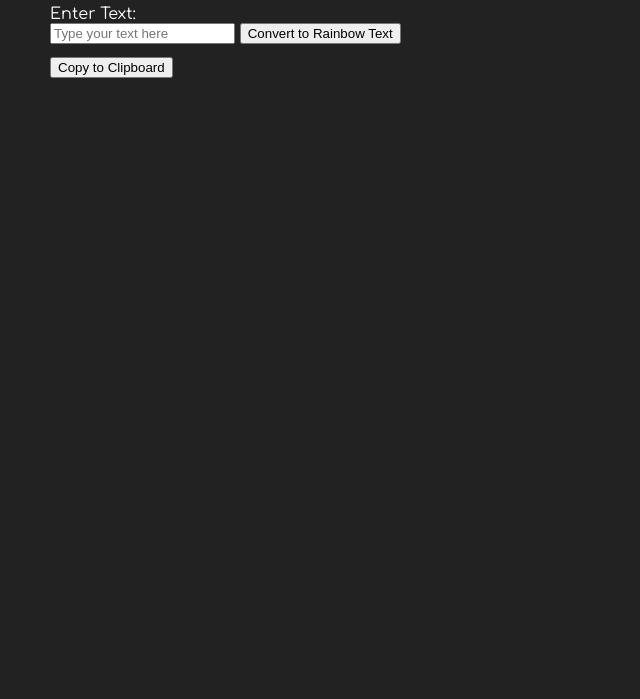
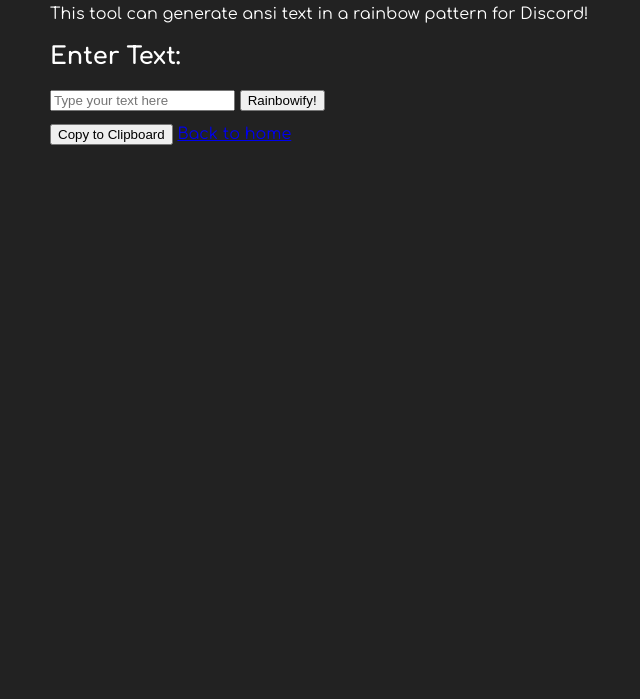
Before and after one commit to Asteroid-Games/freezebyte-site, a plain HTML site: page rainbowify.html in a window 1280 px wide. Shown: the part 101-800 px from the top of the page, without its empty margins (0-640 px from the left). Drawn offline with Linux system fonts and the light colour scheme.

Commit message:
better rainbow

```diff
--- a/rainbowify.html
+++ b/rainbowify.html
@@ -12,15 +12,14 @@
 </head>
 <body>
 
-<div class="rainbow">
-    <h1>rainbowify</h1>
-</div>
+<h1>rainbowify</h1>
+<p>This tool can generate ansi text in a rainbow pattern for Discord!</p>
 
-<label for="inputText">Enter Text:</label>
-<br>
+<label for="inputText"><h2>Enter Text:</h2></label>
+
 <input type="text" id="inputText" placeholder="Type your text here">
 
-<button onclick="convertToRainbow()">Convert to Rainbow Text</button>
+<button onclick="convertToRainbow()">Rainbowify!</button>
 
 <pre id="outputText"></pre>
 
@@ -56,5 +55,7 @@
     }
 </script>
 
+<a href="index.html">Back to home</a>
+
 </body>
 </html>
--- a/styles.css
+++ b/styles.css
@@ -28,3 +28,7 @@
     background-color: transparent;
     text-decoration: underline;
 };
+button {
+    background-color: transparent;
+    border-radius: 5%;
+};
```
